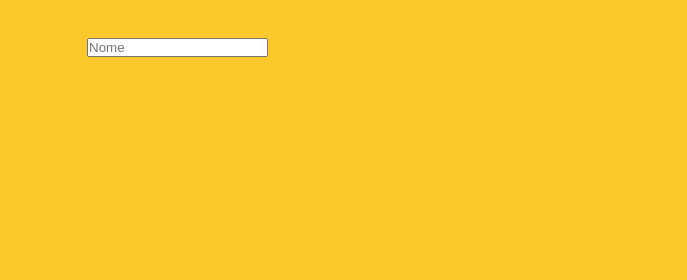
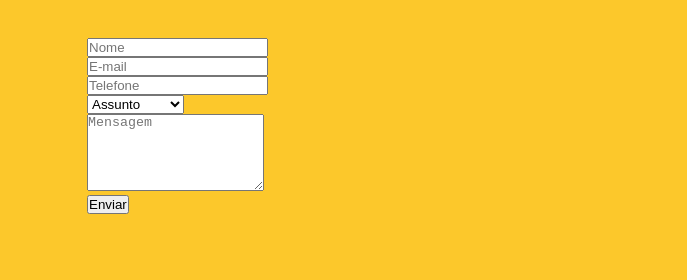
Before and after one commit to nosredna1981/barbas_13323.4, a plain HTML site: page index.html in a window 1280 px wide. Shown: the part 470-750 px from the top of the page, 593-1280 px from the left. Drawn offline with Linux system fonts and the light colour scheme.

Commit message:
home fale conosco

```diff
--- a/index.html
+++ b/index.html
@@ -65,9 +65,46 @@
 
             <div class="contact-form">
                 <form>
-                    <!-- <label for="nome">Nome</label> -->
-                    <input type="text" name="nome" id="nome"
-                    placeholder="Nome">
+                    <div class="form-grup">
+                        <!-- <label for="nome">Nome</label> -->
+                        <input type="text" name="nome" id="nome"
+                        placeholder="Nome">
+                    </div>
+
+                    <div class="form-grup">
+                        <!-- <label for="email">E-mail</label> -->
+                        <input type="email" name="email" id="email"
+                        placeholder="E-mail">
+                    </div>
+
+                    <div class="form-grup">
+                        <!-- <label for="tel">Telefone</label> -->
+                        <input type="tel" name="tel" id="tel"
+                        placeholder="Telefone">
+                    </div>
+
+                    <div class="form-grup">
+                        <select>
+                            <option disabled selected>Assunto</option>
+                            <option value="contato">Contato</option>
+                            <option value="reclame">Reclamação</option>
+                            <option value="sugent">Sugestão</option>
+                        </select>
+                    </div>
+
+                    <div class="form-grup">
+                        <textarea name="mensagem" id="mensagem" rows="5"
+                        placeholder="Mensagem"></textarea>
+                    </div>
+
+                    <div class="form-grup">
+                        <!-- <input type="submit" value="Enviar"> -->
+                        <button>Enviar</button>
+
+                    </div>
+
+
+
                 </form>
             </div>
 
```
